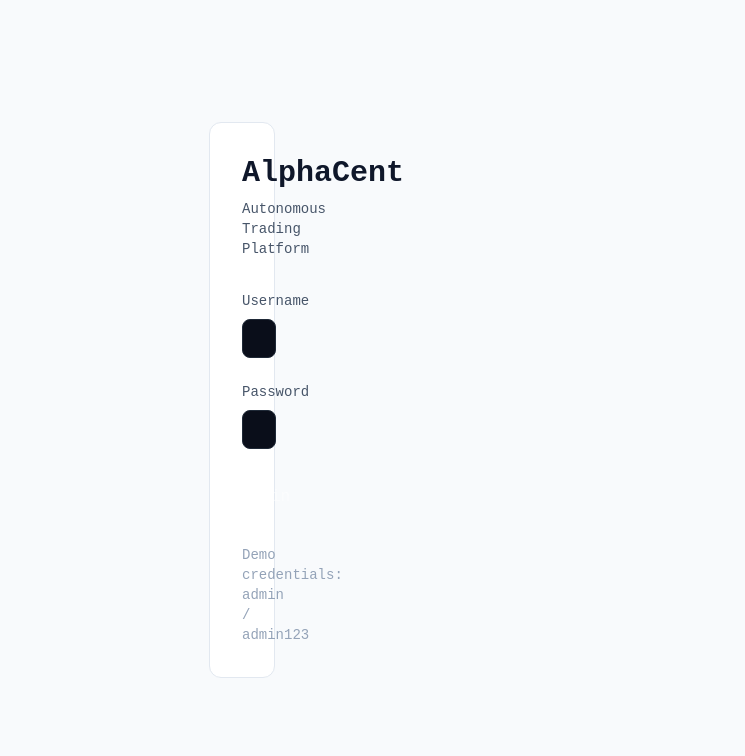
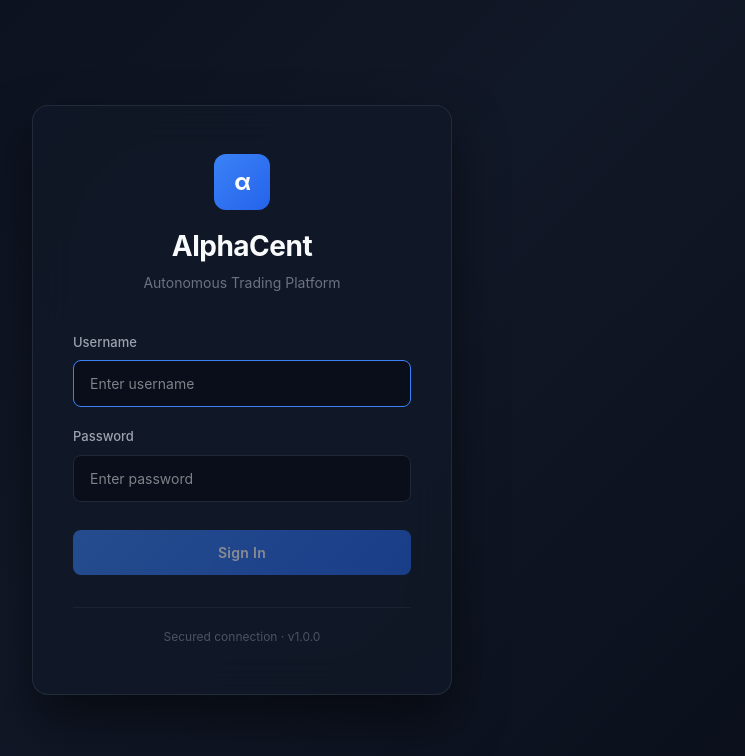
Before and after one commit to pablomart83/alphacent, a React app in the folder frontend/: page /login in a window 1280 px wide. Shown: the top 756 px of the page, without its empty margins (398-1143 px from the left). Built offline with nearby package versions, Linux system fonts and the light colour scheme; no server answers; the HTML template or start-up script is replaced by a standard one.

Commit message:
Redesign login page, fix logout redirect

```diff
--- a/frontend/src/App.tsx
+++ b/frontend/src/App.tsx
@@ -96,11 +96,17 @@ function App() {
     setIsAuthenticated(true);
   };
 
-  const handleLogout = () => {
+  const handleLogout = async () => {
     wsManager.disconnect();
-    authService.logout();
+    try {
+      await authService.logout();
+    } catch {
+      // Ignore logout API errors
+    }
+    localStorage.removeItem('username');
     setIsAuthenticated(false);
     validationDone.current = false;
+    window.location.href = '/login';
   };
 
   if (isLoading || isValidating) {
--- a/frontend/src/pages/Login.tsx
+++ b/frontend/src/pages/Login.tsx
@@ -13,64 +13,92 @@ export const Login: FC<LoginProps> = ({ onLogin }) => {
   const handleSubmit = async (e: FormEvent) => {
     e.preventDefault();
     clearError();
-
-    if (!username || !password) {
-      return;
-    }
-
+    if (!username || !password) return;
     const result = await login(username, password);
-    if (result) {
-      onLogin();
-    }
+    if (result) onLogin();
   };
 
   return (
-    <div
-      className="min-h-screen flex items-center justify-center px-4"
-      style={{ backgroundColor: 'var(--color-dark-bg)' }}
-    >
-      <div
-        className="p-8 rounded-lg border max-w-md w-full"
-        style={{
-          backgroundColor: 'var(--color-dark-surface)',
-          borderColor: 'var(--color-dark-border)'
-        }}
-      >
-        <div className="mb-8 text-center">
-          <h1
-            className="text-3xl font-bold mb-2 whitespace-normal"
-            style={{ color: 'var(--color-text-primary)' }}
-          >
+    <div style={{
+      minHeight: '100vh',
+      display: 'flex',
+      alignItems: 'center',
+      justifyContent: 'center',
+      background: 'linear-gradient(135deg, #0a0e1a 0%, #111827 50%, #0a0e1a 100%)',
+      fontFamily: '-apple-system, BlinkMacSystemFont, "Inter", "Segoe UI", sans-serif',
+    }}>
+      <div style={{
+        width: '100%',
+        maxWidth: '420px',
+        padding: '48px 40px',
+        background: 'rgba(17, 24, 39, 0.8)',
+        border: '1px solid rgba(55, 65, 81, 0.5)',
+        borderRadius: '16px',
+        backdropFilter: 'blur(20px)',
+        boxShadow: '0 25px 50px rgba(0, 0, 0, 0.5)',
+      }}>
+        {/* Logo & Branding */}
+        <div style={{ textAlign: 'center', marginBottom: '40px' }}>
+          <div style={{
+            display: 'inline-flex',
+            alignItems: 'center',
+            justifyContent: 'center',
+            width: '56px',
+            height: '56px',
+            borderRadius: '12px',
+            background: 'linear-gradient(135deg, #3b82f6, #2563eb)',
+            marginBottom: '20px',
+            fontSize: '24px',
+            fontWeight: 700,
+            color: '#ffffff',
+            letterSpacing: '-1px',
+          }}>
+            α
+          </div>
+          <h1 style={{
+            fontSize: '28px',
+            fontWeight: 700,
+            color: '#f9fafb',
+            margin: '0 0 8px 0',
+            letterSpacing: '-0.5px',
+          }}>
             AlphaCent
           </h1>
-          <p
-            className="text-sm whitespace-normal"
-            style={{ color: 'var(--color-text-secondary)' }}
-          >
+          <p style={{
+            fontSize: '14px',
+            color: '#6b7280',
+            margin: 0,
+            fontWeight: 400,
+          }}>
             Autonomous Trading Platform
           </p>
         </div>
 
-        <form onSubmit={handleSubmit} className="space-y-6">
-          {error && (
-            <div
-              className="p-3 rounded text-sm border whitespace-normal break-words"
-              style={{
-                backgroundColor: 'rgba(239, 68, 68, 0.1)',
-                borderColor: 'var(--color-accent-red)',
-                color: 'var(--color-accent-red)'
-              }}
-            >
-              {error}
-            </div>
-          )}
+        {/* Error */}
+        {error && (
+          <div style={{
+            padding: '12px 16px',
+            marginBottom: '24px',
+            borderRadius: '8px',
+            fontSize: '13px',
+            color: '#fca5a5',
+            background: 'rgba(239, 68, 68, 0.1)',
+            border: '1px solid rgba(239, 68, 68, 0.2)',
+          }}>
+            {error}
+          </div>
+        )}
 
-          <div>
-            <label
-              htmlFor="username"
-              className="block text-sm font-medium mb-2"
-              style={{ color: 'var(--color-text-secondary)' }}
-            >
+        {/* Form */}
+        <form onSubmit={handleSubmit}>
+          <div style={{ marginBottom: '20px' }}>
+            <label htmlFor="username" style={{
+              display: 'block',
+              fontSize: '13px',
+              fontWeight: 500,
+              color: '#9ca3af',
+              marginBottom: '8px',
+            }}>
               Username
             </label>
             <input
@@ -78,19 +106,36 @@ export const Login: FC<LoginProps> = ({ onLogin }) => {
               type="text"
               value={username}
               onChange={(e) => setUsername(e.target.value)}
-              className="login-input"
               placeholder="Enter username"
               disabled={isLoading}
               required
+              autoComplete="username"
+              autoFocus
+              style={{
+                width: '100%',
+                padding: '12px 16px',
+                fontSize: '14px',
+                color: '#f3f4f6',
+                background: '#0a0e1a',
+                border: '1px solid #1f2937',
+                borderRadius: '8px',
+                outline: 'none',
+                transition: 'border-color 0.2s',
+                boxSizing: 'border-box',
+              }}
+              onFocus={(e) => e.target.style.borderColor = '#3b82f6'}
+              onBlur={(e) => e.target.style.borderColor = '#1f2937'}
             />
           </div>
 
-          <div>
-            <label
-              htmlFor="password"
-              className="block text-sm font-medium mb-2"
-              style={{ color: 'var(--color-text-secondary)' }}
-            >
+          <div style={{ marginBottom: '28px' }}>
+            <label htmlFor="password" style={{
+              display: 'block',
+              fontSize: '13px',
+              fontWeight: 500,
+              color: '#9ca3af',
+              marginBottom: '8px',
+            }}>
               Password
             </label>
             <input
@@ -98,32 +143,62 @@ export const Login: FC<LoginProps> = ({ onLogin }) => {
               type="password"
               value={password}
               onChange={(e) => setPassword(e.target.value)}
-              className="login-input"
               placeholder="Enter password"
               disabled={isLoading}
               required
+              autoComplete="current-password"
+              style={{
+                width: '100%',
+                padding: '12px 16px',
+                fontSize: '14px',
+                color: '#f3f4f6',
+                background: '#0a0e1a',
+                border: '1px solid #1f2937',
+                borderRadius: '8px',
+                outline: 'none',
+                transition: 'border-color 0.2s',
+                boxSizing: 'border-box',
+              }}
+              onFocus={(e) => e.target.style.borderColor = '#3b82f6'}
+              onBlur={(e) => e.target.style.borderColor = '#1f2937'}
             />
           </div>
 
           <button
             type="submit"
             disabled={isLoading || !username || !password}
-            className="w-full py-3 rounded font-medium transition-all disabled:opacity-50 disabled:cursor-not-allowed hover:opacity-90"
             style={{
-              backgroundColor: 'var(--color-accent-blue)',
-              color: '#ffffff'
+              width: '100%',
+              padding: '12px',
+              fontSize: '14px',
+              fontWeight: 600,
+              color: '#ffffff',
+              background: isLoading ? '#1e40af' : 'linear-gradient(135deg, #3b82f6, #2563eb)',
+              border: 'none',
+              borderRadius: '8px',
+              cursor: (!username || !password || isLoading) ? 'not-allowed' : 'pointer',
+              opacity: (!username || !password || isLoading) ? 0.5 : 1,
+              transition: 'all 0.2s',
+              letterSpacing: '0.3px',
             }}
           >
-            {isLoading ? 'Logging in...' : 'Login'}
+            {isLoading ? 'Signing in...' : 'Sign In'}
           </button>
         </form>
 
-        <div className="mt-6 text-center text-sm">
-          <p
-            className="whitespace-normal"
-            style={{ color: 'var(--color-text-tertiary)' }}
-          >
-            Demo credentials: admin / admin123
+        {/* Footer */}
+        <div style={{
+          marginTop: '32px',
+          paddingTop: '20px',
+          borderTop: '1px solid rgba(55, 65, 81, 0.3)',
+          textAlign: 'center',
+        }}>
+          <p style={{
+            fontSize: '12px',
+            color: '#4b5563',
+            margin: 0,
+          }}>
+            Secured connection · v1.0.0
           </p>
         </div>
       </div>
```
